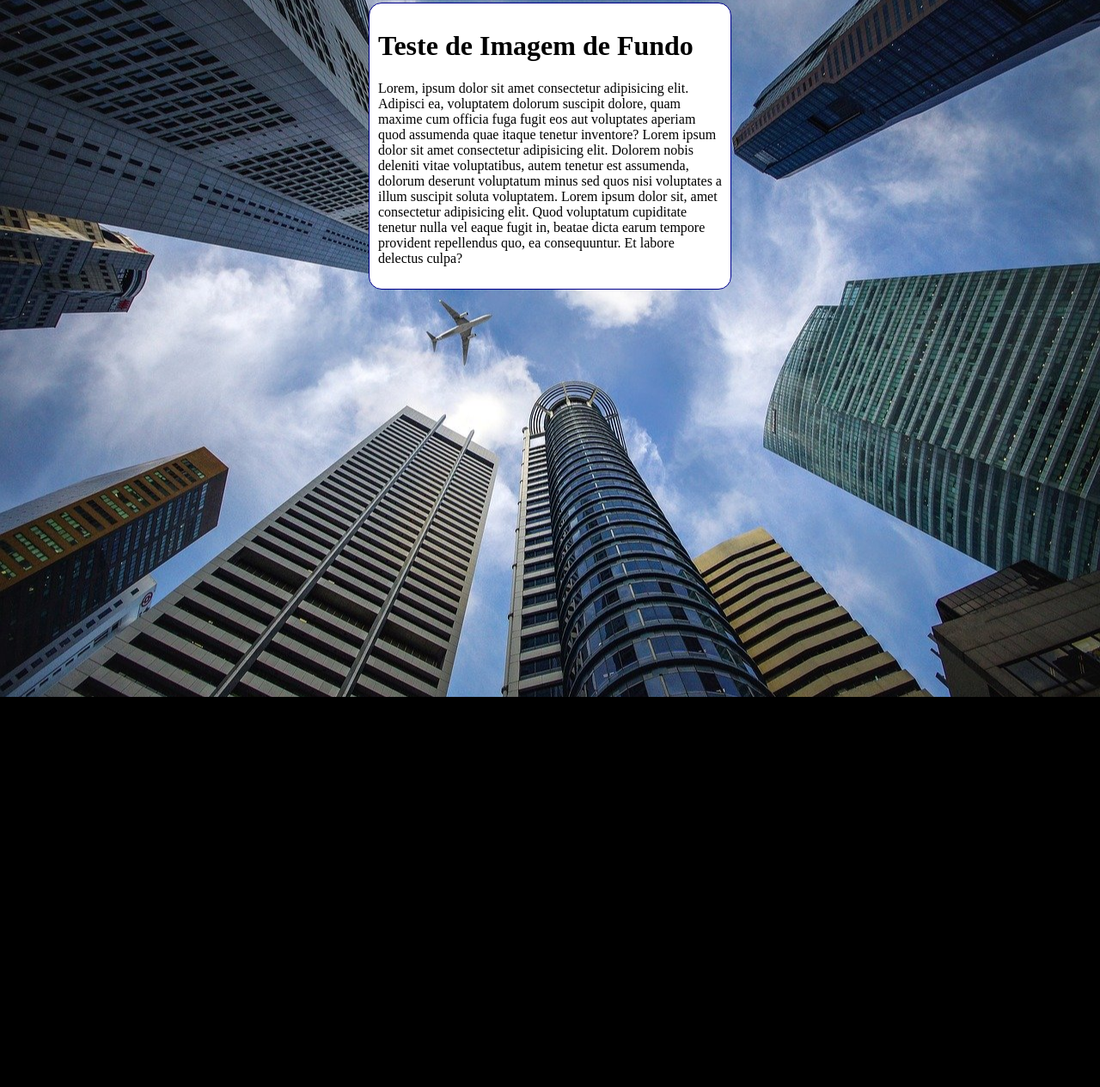
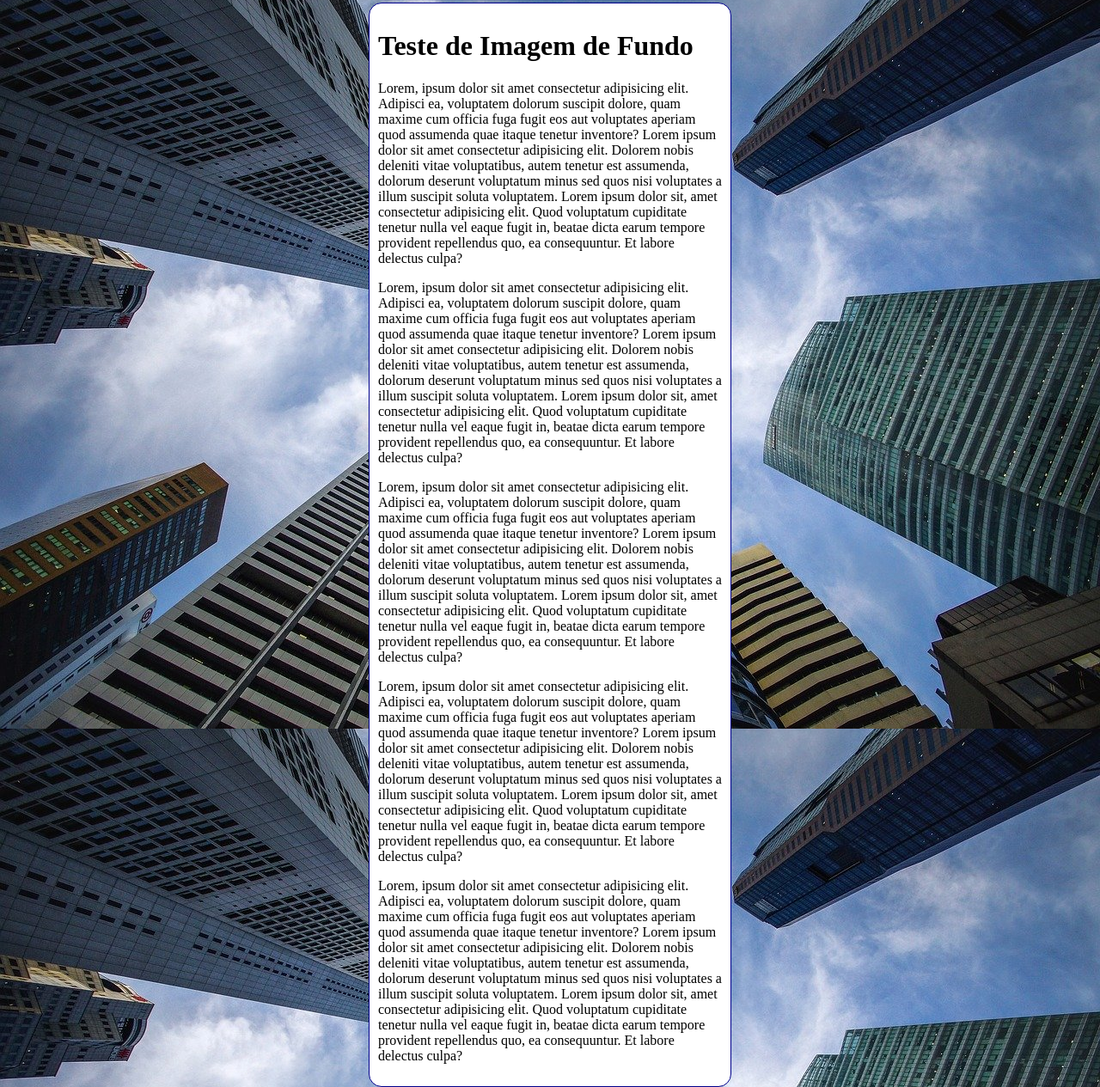
Before and after one commit to arthurbarcelos/html-css, a plain HTML site: page Exercícios/ex022/fundo006.html in a window 1280 px wide. Shown: the part 5-1270 px from the top of the page at 86% size. Before the commit the page ends 816 px from the top, so only its background shows below. Drawn offline with Linux system fonts and the light colour scheme.

Commit message:
ex 022 Fundo 006 atualizado

```diff
--- a/Exercícios/ex022/fundo006.html
+++ b/Exercícios/ex022/fundo006.html
@@ -3,20 +3,21 @@
 <head>
     <meta charset="UTF-8">
     <meta name="viewport" content="width=device-width, initial-scale=1.0">
-    <title>Teste de Imagem de Fundo</title>
+    <title>Fundo fixo de tela</title>
     <style>
         body{
             height: 100vh;
             background-color: black;
             background-image: url(imagens/wallpaper002.jpg);
             background-position: center center;
-            background-repeat: no-repeat;
+            background-repeat: repeat;
             background-size: cover;
+            background-attachment: fixed;
         }
 
         main{
             background-color: white;
-            width: 400px;
+            max-width: 400px;
             padding: 10px;
             margin: auto;
             border: 1px solid darkblue;
@@ -28,7 +29,10 @@
     <main>
         <h1>Teste de Imagem de Fundo</h1>
         <p>Lorem, ipsum dolor sit amet consectetur adipisicing elit. Adipisci ea, voluptatem dolorum suscipit dolore, quam maxime cum officia fuga fugit eos aut voluptates aperiam quod assumenda quae itaque tenetur inventore? Lorem ipsum dolor sit amet consectetur adipisicing elit. Dolorem nobis deleniti vitae voluptatibus, autem tenetur est assumenda, dolorum deserunt voluptatum minus sed quos nisi voluptates a illum suscipit soluta voluptatem. Lorem ipsum dolor sit, amet consectetur adipisicing elit. Quod voluptatum cupiditate tenetur nulla vel eaque fugit in, beatae dicta earum tempore provident repellendus quo, ea consequuntur. Et labore delectus culpa?</p>
-
+        <p>Lorem, ipsum dolor sit amet consectetur adipisicing elit. Adipisci ea, voluptatem dolorum suscipit dolore, quam maxime cum officia fuga fugit eos aut voluptates aperiam quod assumenda quae itaque tenetur inventore? Lorem ipsum dolor sit amet consectetur adipisicing elit. Dolorem nobis deleniti vitae voluptatibus, autem tenetur est assumenda, dolorum deserunt voluptatum minus sed quos nisi voluptates a illum suscipit soluta voluptatem. Lorem ipsum dolor sit, amet consectetur adipisicing elit. Quod voluptatum cupiditate tenetur nulla vel eaque fugit in, beatae dicta earum tempore provident repellendus quo, ea consequuntur. Et labore delectus culpa?</p>
+        <p>Lorem, ipsum dolor sit amet consectetur adipisicing elit. Adipisci ea, voluptatem dolorum suscipit dolore, quam maxime cum officia fuga fugit eos aut voluptates aperiam quod assumenda quae itaque tenetur inventore? Lorem ipsum dolor sit amet consectetur adipisicing elit. Dolorem nobis deleniti vitae voluptatibus, autem tenetur est assumenda, dolorum deserunt voluptatum minus sed quos nisi voluptates a illum suscipit soluta voluptatem. Lorem ipsum dolor sit, amet consectetur adipisicing elit. Quod voluptatum cupiditate tenetur nulla vel eaque fugit in, beatae dicta earum tempore provident repellendus quo, ea consequuntur. Et labore delectus culpa?</p>
+        <p>Lorem, ipsum dolor sit amet consectetur adipisicing elit. Adipisci ea, voluptatem dolorum suscipit dolore, quam maxime cum officia fuga fugit eos aut voluptates aperiam quod assumenda quae itaque tenetur inventore? Lorem ipsum dolor sit amet consectetur adipisicing elit. Dolorem nobis deleniti vitae voluptatibus, autem tenetur est assumenda, dolorum deserunt voluptatum minus sed quos nisi voluptates a illum suscipit soluta voluptatem. Lorem ipsum dolor sit, amet consectetur adipisicing elit. Quod voluptatum cupiditate tenetur nulla vel eaque fugit in, beatae dicta earum tempore provident repellendus quo, ea consequuntur. Et labore delectus culpa?</p>
+        <p>Lorem, ipsum dolor sit amet consectetur adipisicing elit. Adipisci ea, voluptatem dolorum suscipit dolore, quam maxime cum officia fuga fugit eos aut voluptates aperiam quod assumenda quae itaque tenetur inventore? Lorem ipsum dolor sit amet consectetur adipisicing elit. Dolorem nobis deleniti vitae voluptatibus, autem tenetur est assumenda, dolorum deserunt voluptatum minus sed quos nisi voluptates a illum suscipit soluta voluptatem. Lorem ipsum dolor sit, amet consectetur adipisicing elit. Quod voluptatum cupiditate tenetur nulla vel eaque fugit in, beatae dicta earum tempore provident repellendus quo, ea consequuntur. Et labore delectus culpa?</p>
     </main>
 </body>
 </html>
```
